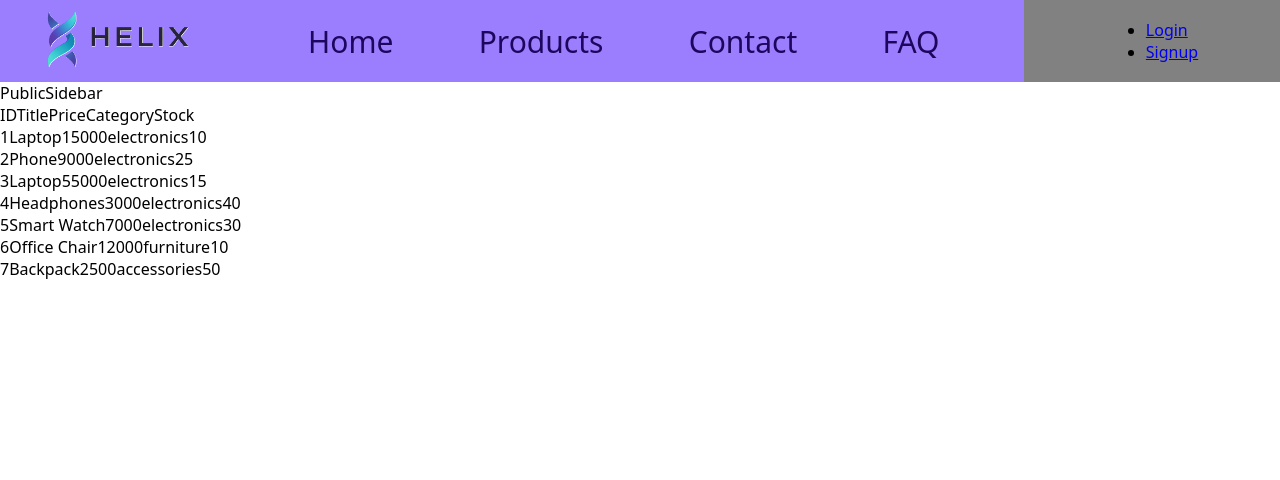
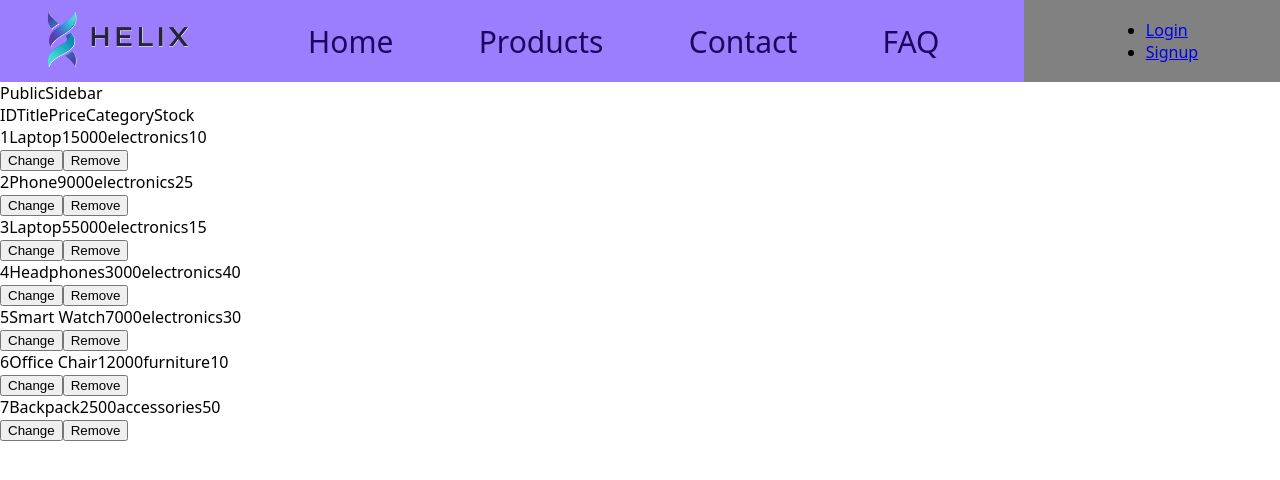
Before and after one commit to mehmetenesvarol/helix, a React (Vite) app: page /products in a window 1280 px wide. Shown: the top 480 px of the page. Built offline with nearby package versions, Linux system fonts and the light colour scheme; data requests are answered from the project's data file.

Commit message:
feat(ui): add product card implementation

```diff
--- a/src/components/ui/ProductCard.jsx
+++ b/src/components/ui/ProductCard.jsx
@@ -1,15 +1,78 @@
-import React from 'react'
+import React from "react";
+import { useState } from "react";
 
-function ProductCard({product}) {
+function ProductCard({ product, onRemove, onChange }) {
+  const [productValue, setProductValue] = useState({ ...product });
+  const [isEditing, setIsEditing] = useState(false);
+
+  const applyChanges = () => {
+    if (!/^\d+([.,]\d{1,2})?$/.test(productValue.price)) {
+      alert("Please enter a valid price");
+      return;
+    }
+    if (!/^\d+$/.test(productValue.stock)) {
+      alert("Please enter a valid stock value");
+      return;
+    }
+    onChange(productValue);
+    setIsEditing(false);
+  };
   return (
-    <div className='product-card'>
+    <div className="product-card">
+      <div className="product-info">
         <span>{product.id}</span>
         <span>{product.title}</span>
         <span>{product.price}</span>
         <span>{product.category}</span>
         <span>{product.stock}</span>
+      </div>
+      <div className="product-buttons">
+        <button
+          onClick={() => {
+            if (isEditing) {
+              setProductValue({ ...product });
+            }
+            setIsEditing(!isEditing);
+          }}
+        >
+          Change
+        </button>
+
+        <button onClick={() => onRemove(product.id)}>Remove</button>
+      </div>
+
+      {isEditing && (
+        <div className="edit-bar">
+          <input
+            value={productValue.title}
+            onChange={(e) =>
+              setProductValue((prev) => ({ ...prev, title: e.target.value }))
+            }
+          />
+          <input
+            value={productValue.price}
+            onChange={(e) =>
+              setProductValue((prev) => ({ ...prev, price: e.target.value }))
+            }
+          />
+          <input
+            value={productValue.category}
+            onChange={(e) =>
+              setProductValue((prev) => ({ ...prev, category: e.target.value }))
+            }
+          />
+          <input
+            value={productValue.stock}
+            onChange={(e) =>
+              setProductValue((prev) => ({ ...prev, stock: e.target.value }))
+            }
+          />
+
+          <button onClick={applyChanges}>Apply Changes</button>
+        </div>
+      )}
     </div>
-  )
+  );
 }
 
-export default ProductCard
+export default ProductCard;
--- a/src/pages/admin/Products.jsx
+++ b/src/pages/admin/Products.jsx
@@ -17,17 +17,6 @@ function Products() {
     setProducts(products.filter((p) => p.id !== id));
   };
 
-  // editing func
-  // const handleChange = async (id) => {
-  //   const updatedProducts = products.map((p) =>
-  //     p.id === id ? { ...p, stock: p.stock + 1 } : p
-  //   );
-
-  //   const updatedProduct = updatedProducts.find((p) => p.id === id);
-  //   await updateProduct(id, updatedProduct);
-
-  //   setProducts(updatedProducts);
-  // };
 
   return (
     <div className="edit-products-container">
@@ -44,7 +33,7 @@ function Products() {
             key={p.id}
             product={p}
             onRemove={handleRemove}
-            // onChange={handleChange}
+            onChange={handleUpdate}
           />
         ))}
       </div>
```
